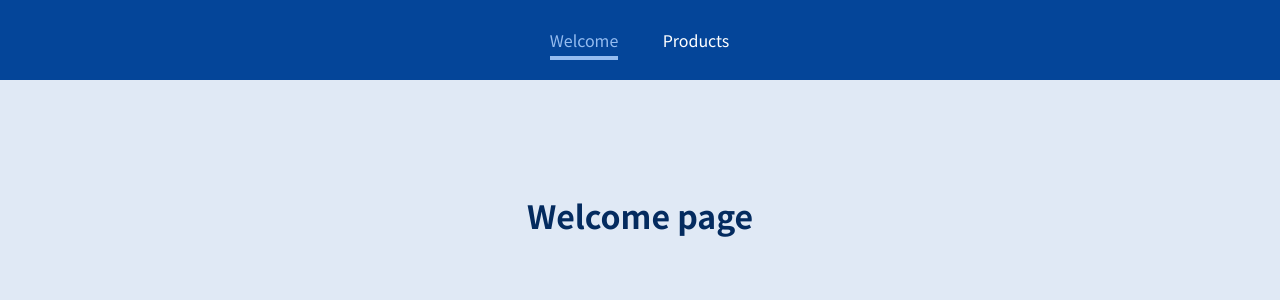
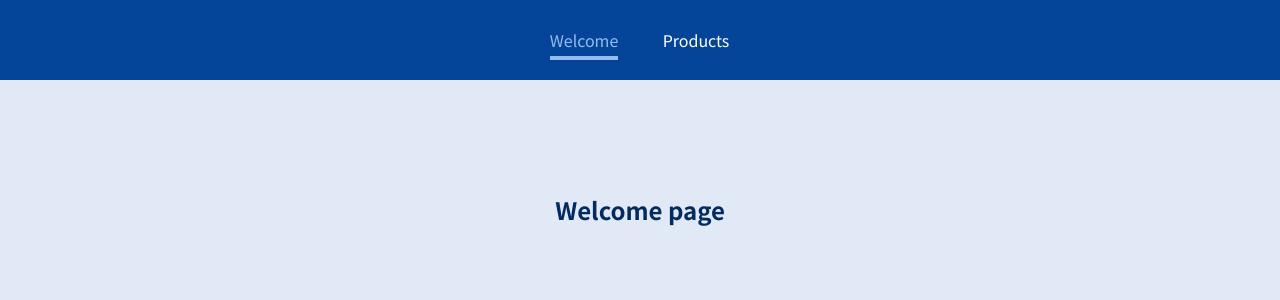
Before and after one commit to skodi001/spa-app, a React (Create React App) app: page /welcome in a window 1280 px wide. Shown: the top 300 px of the page. Built offline with nearby package versions, Linux system fonts and the light colour scheme.

Commit message:
working with nested routes

```diff
--- a/src/pages/Welcome.js
+++ b/src/pages/Welcome.js
@@ -1,5 +1,14 @@
+import { Route } from "react-router-dom";
+
 const Welcome = () => {
-  return <h1>Welcome page</h1>;
+  return (
+    <section>
+      <h1>Welcome page</h1>
+      <Route path="/welcome/new-user">
+        <p>Welcome new user</p>
+      </Route>
+    </section>
+  );
 };
 
 export default Welcome;
```
